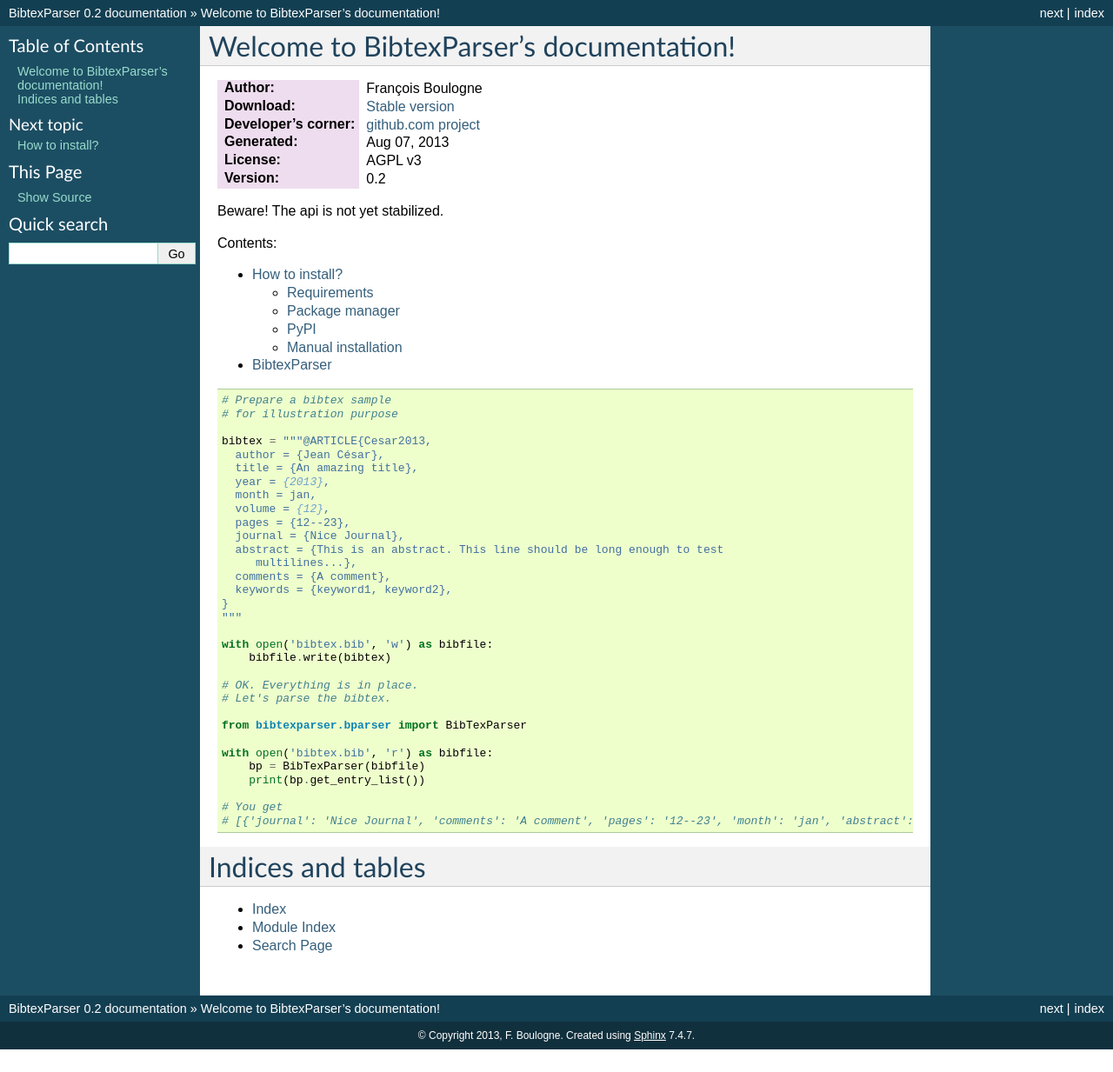
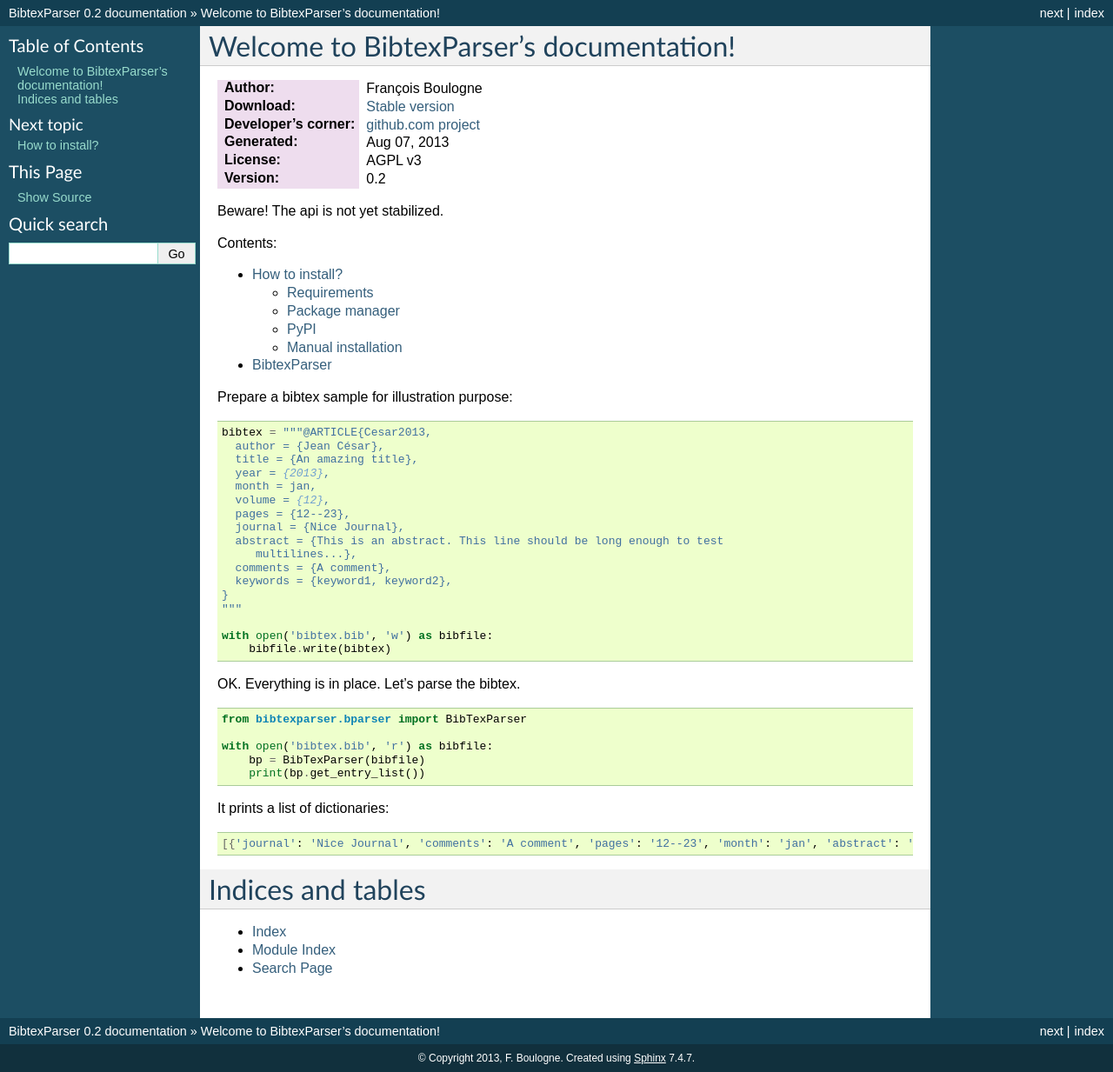
Before and after one commit to sciunto-org/python-bibtexparser, a Sphinx documentation site: the page built from docs/source/index.rst, in a window 1280 px wide. Shown: the whole page at 87% size. Built offline with Sphinx 7.4.7, drawn with Linux system fonts in a browser that asks for light colours; before the commit the page ends 1207 px from its top, so only the background shows below that.

Commit message:
improve readability doc

```diff
--- a/docs/source/index.rst
+++ b/docs/source/index.rst
@@ -25,11 +25,9 @@
     install.rst
     bibtexparser.rst
 
+Prepare a bibtex sample for illustration purpose:
 
 .. code-block:: python
-
-    # Prepare a bibtex sample
-    # for illustration purpose
 
     bibtex = """@ARTICLE{Cesar2013,
       author = {Jean César},
@@ -49,8 +47,10 @@
     with open('bibtex.bib', 'w') as bibfile:
         bibfile.write(bibtex)
 
-    # OK. Everything is in place.
-    # Let's parse the bibtex.
+
+OK. Everything is in place. Let's parse the bibtex.
+
+.. code-block:: python
 
     from bibtexparser.bparser import BibTexParser
 
@@ -58,8 +58,12 @@
         bp = BibTexParser(bibfile)
         print(bp.get_entry_list())
 
-    # You get
-    # [{'journal': 'Nice Journal', 'comments': 'A comment', 'pages': '12--23', 'month': 'jan', 'abstract': 'This is an abstract. This line should be long enough to test\nmultilines...', 'title': 'An amazing title', 'year': '2013', 'volume': '12', 'id': 'Cesar2013', 'author': 'Jean César', 'keyword': 'keyword1, keyword2', 'type': 'article'}]
+
+It prints a list of dictionaries:
+
+.. code-block:: sh
+
+    [{'journal': 'Nice Journal', 'comments': 'A comment', 'pages': '12--23', 'month': 'jan', 'abstract': 'This is an abstract. This line should be long enough to test\nmultilines...', 'title': 'An amazing title', 'year': '2013', 'volume': '12', 'id': 'Cesar2013', 'author': 'Jean César', 'keyword': 'keyword1, keyword2', 'type': 'article'}]
 
 
 
```
Also changed, not shown: 1 other file.
